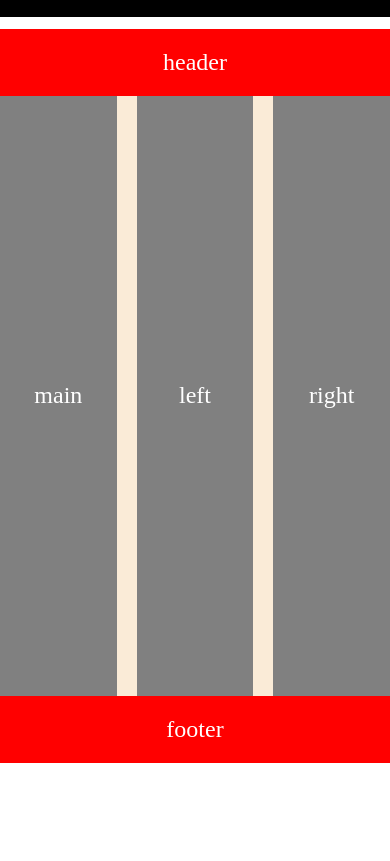
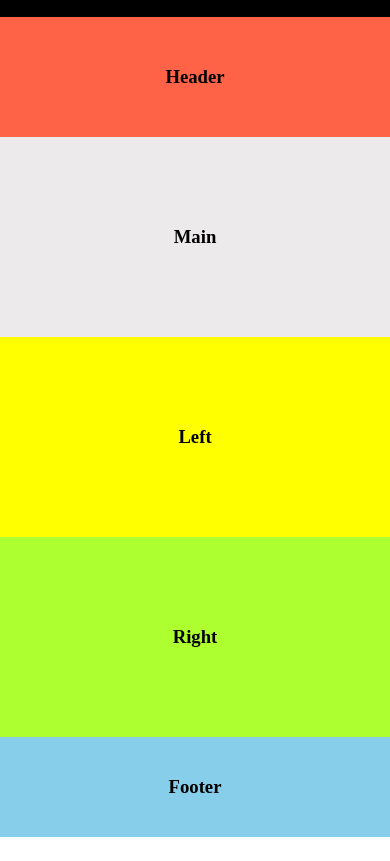
Before and after one commit to MuhammadHasnainahmed/SMIT--assign-css-9, a plain HTML site: page responsive.html in a window 390 px wide. Shown: the part 50-911 px from the top of the page. Before the commit the page ends 844 px from the top, so only its background shows below. Drawn offline with Linux system fonts and the light colour scheme.

Commit message:
all done

```diff
--- a/responsive.html
+++ b/responsive.html
@@ -1,18 +1,17 @@
 <!DOCTYPE html>
 <html lang="en">
   <head>
-    <meta charset="UTF-8">
-    <meta name="viewport" content="width=device-width, initial-scale=1.0">
+    <meta charset="UTF-8" />
+    <meta name="viewport" content="width=device-width, initial-scale=1.0" />
     <title>RESPONSIVE</title>
 
     <style>
-
-*{
+      * {
         margin: 0;
         padding: 0;
         box-sizing: border-box;
       }
-         nav{
+      nav {
         display: flex;
         justify-content: space-around;
         align-items: center;
@@ -22,66 +21,105 @@
         color: white;
       }
 
-        nav ul{
+      nav ul {
         display: flex;
         gap: 20px;
       }
 
-        nav ul li{
+      nav ul li {
         list-style: none;
       }
 
-        nav ul li a{
+      nav ul li a {
         text-decoration: none;
         color: white;
         font-weight: bold;
       }
 
-        .container{
+      .main {
         width: 100%;
-            margin-top: 3%;
-            /* height: 700px; */
-            background-color: rebeccapurple;
-            font-size: x-large;
+        height: 100vh;
+        display: flex;
+        flex-direction: column;
+        align-items: center;
+      }
+      .head,
+      .footer {
+        width: 100%;
         text-align: center;
-
-
+        display: flex;
+        align-items: center;
+        justify-content: center;
+        height: 100px;
+      }
+      .head {
+        background-color: tomato;
+      }
+      .footer {
+        background-color: skyblue;
       }
 
-        .head-foot{
-            background-color: red;
-            padding: 20px;
-            color: white;
+      .container {
+        display: flex;
+        width: 100%;
+        height: 350px;
+      }
+      .left, .right, .mid {
+        display: flex;
+        align-items: center;
+        justify-content: center;
+        flex-grow: 1;
+        text-align: center;
+      }
+      .left {
+        background-color: yellow;
+      }
+      .right {
+        background-color: greenyellow;
+      }
+      .mid {
+        background-color: rgb(236, 234, 234);
+        flex-grow: 2;
       }
 
-
-        .main{
-            display: flex;
-            justify-content: center;
-            background-color: antiquewhite;
-            margin: auto auto;
-            gap: 20px;
-            height: 600px;
+      /* Tablet */
+      @media (max-width: 786px) {
+        .container {
+          flex-wrap: wrap;
+          height: auto;
+        }
+        .mid {
+          width: 100%;
+          height: 150px;
+          order: -1;
         }
 
-        .main div{
-            width:  100%;
-            color: white;
-            background-color: gray;align-content: center;
-        }
-
-        @media screen and (max-width: 600px) {
-              .child{
-                order: -1;
+        .right,.left{
+            height: 200px;
         }
       }
 
+      /* Mobile */
+      @media (max-width: 450px) {
+        .container {
+          flex-direction: column;
+          height: auto;
+        }
+        .left,
+        .right,
+        .mid {
+          width: 100%;
+          height: 200px;
+        }
+        .head {
+          height: 120px;
+        }
+      }
     </style>
   </head>
   <body>
     <nav>
       <div>
-
         <h1>Sunzine</h1>
       </div>
 
@@ -91,39 +129,21 @@
           <li><a href="#">About</a></li>
           <li><a href="#">Contact</a></li>
         </ul>
-
       </div>
-
     </nav>
 
-
+    <div class="main">
+      <div class="head">
+        <h3>Header</h3>
+      </div>
       <div class="container">
-        <div class="head-foot">
-            header
+        <div class="left"><h3>Left</h3></div>
+        <div class="mid"><h3>Main</h3></div>
+        <div class="right"><h3>Right</h3></div>
       </div>
-
-        <div class="main">
-
-            <div>
-                left
-            </div>
-
-            <div class="child">
-                main
-            </div>
-
-            <div>
-                right
+      <div class="footer">
+        <h3>Footer</h3>
       </div>
     </div>
-
-        <footer class="head-foot">
-             footer
-        </footer>
-
-    </div>
-
-
-
   </body>
 </html>
```
Lines whose indentation alone changed are shown as unchanged.
